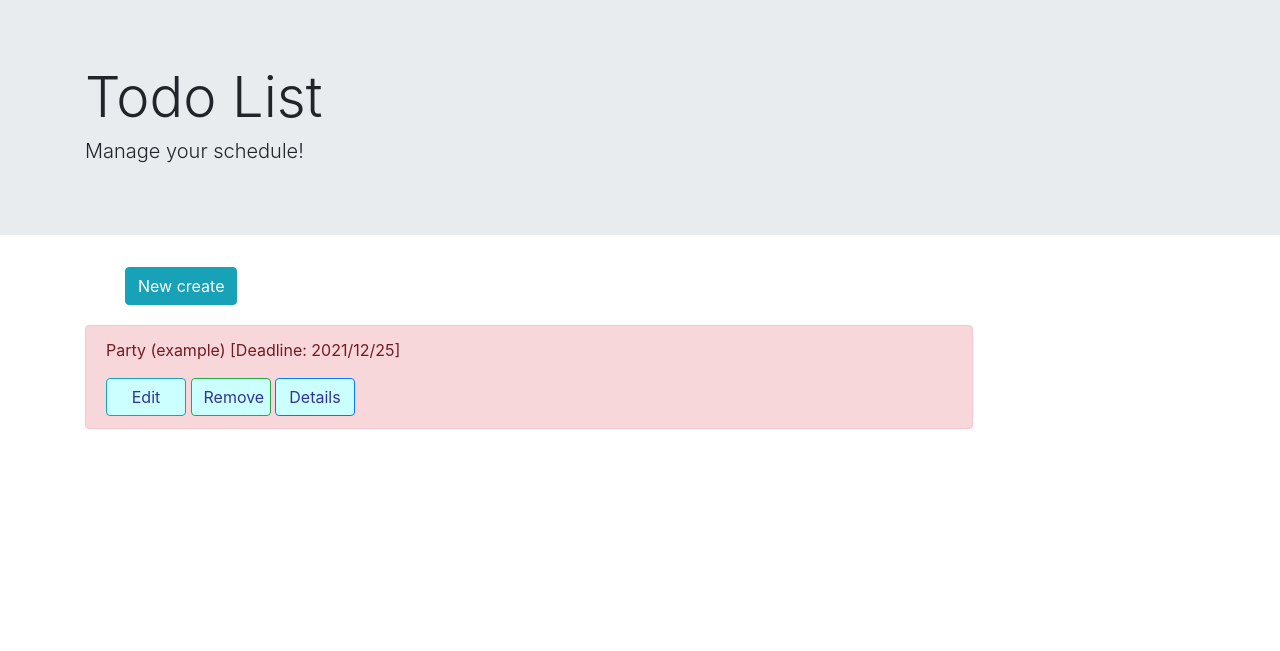
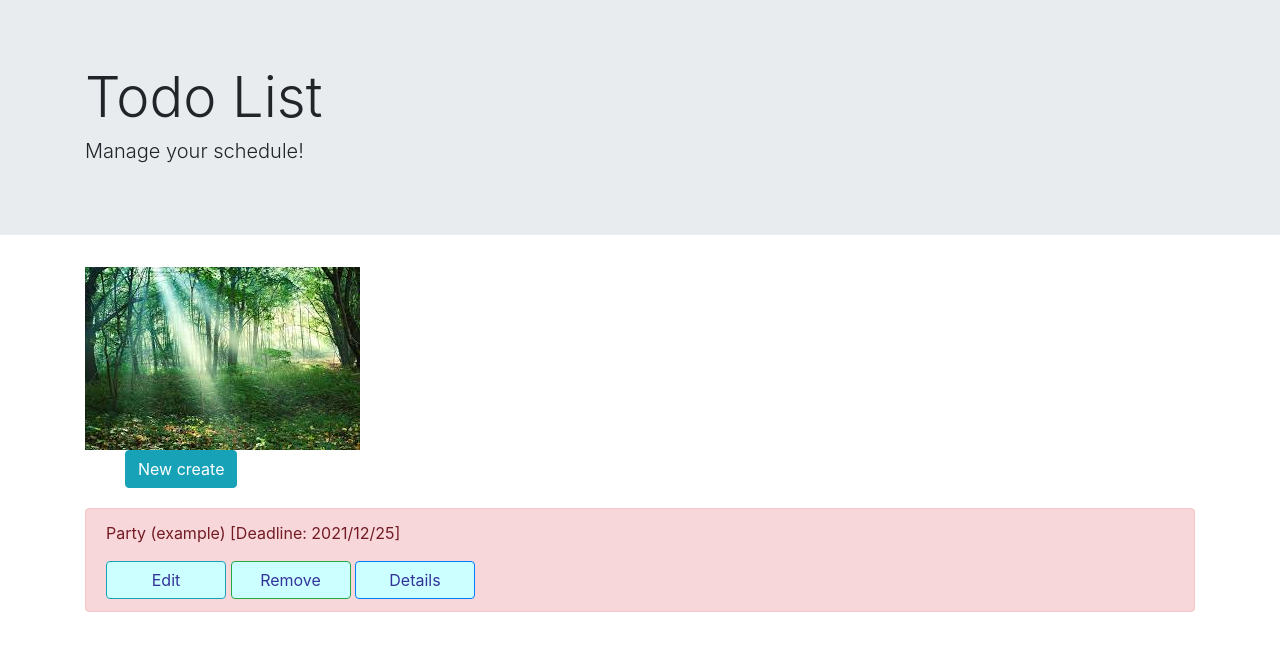
Before and after one commit to shoma0987/django_todolist, a Django app: page /list/ in a window 1280 px wide. Shown: the top 651 px of the page. Run offline with Django 3.2, Linux system fonts and the light colour scheme; data comes from the database, SQL or seed files in the repository; both versions use the stored data as it was after the commit.

Commit message:
add picture

```diff
--- a/templates/detail.html
+++ b/templates/detail.html
@@ -2,7 +2,7 @@
 {% block header %}
 <body style="background-color:#FFFFE0">
 <div style="padding:10px">
-<div style="width:20%;background:#75A9FF;text-align:center" class="alert alert-dark" role="alert">Details</div>
+<div style="width:30%;background:#75A9FF;text-align:center" class="alert alert-dark" role="alert">Details</div>
 </div>
 {% endblock header %}
 
--- a/templates/list.html
+++ b/templates/list.html
@@ -17,6 +17,8 @@ body {
 {% block content %}
 
     <div class="container">
+        {% load static %}
+         <img src="{% static 'forest.jpg' %}" alt="My image"/>
     <div style="padding-left: 40px">
     <a href="{% url 'create' %}" class="btn btn-info mb-3" tabindex="-1" role="button" aria-disabled="true">New create</a>
     </div>
@@ -25,11 +27,11 @@ body {
 
     <div class="container pt-1">
 
-    <div class="alert alert-{{item.priority}}" role="alert" style="width: 80%">
+    <div class="alert alert-{{item.priority}}" role="alert" style="width:100%">
         <p>{{item.title}}   [Deadline: {{item.duedate | date:"o/n/j"}}] </p>
-        <a href="{% url 'update' item.pk %}" style="width:80px; background:#CCFFFF; color:#333399" class="btn btn-info" tabindex="-1" role="button" aria-disabled="true">Edit</a>
-        <a href="{% url 'delete' item.pk %}" style="width:80px; background:#CCFFFF; color:#333399" class="btn btn-success" tabindex="-1" role="button" aria-disabled="true">Remove</a>
-        <a href="{% url 'detail' item.pk %}" style="width:80px; background:#CCFFFF; color:#333399" class="btn btn-primary" tabindex="-1" role="button" aria-disabled="true">Details</a>
+        <a href="{% url 'update' item.pk %}" style="width:120px; background:#CCFFFF; color:#333399" class="btn btn-info" tabindex="-1" role="button" aria-disabled="true">Edit</a>
+        <a href="{% url 'delete' item.pk %}" style="width:120px; background:#CCFFFF; color:#333399" class="btn btn-success" tabindex="-1" role="button" aria-disabled="true">Remove</a>
+        <a href="{% url 'detail' item.pk %}" style="width:120px; background:#CCFFFF; color:#333399" class="btn btn-primary" tabindex="-1" role="button" aria-disabled="true">Details</a>
     </div>
 
     {% endfor %}
```
Also changed, not shown: db.sqlite3, static/forest.jpg (renamed from forest.jpg), static/todopic.jpg (added).
